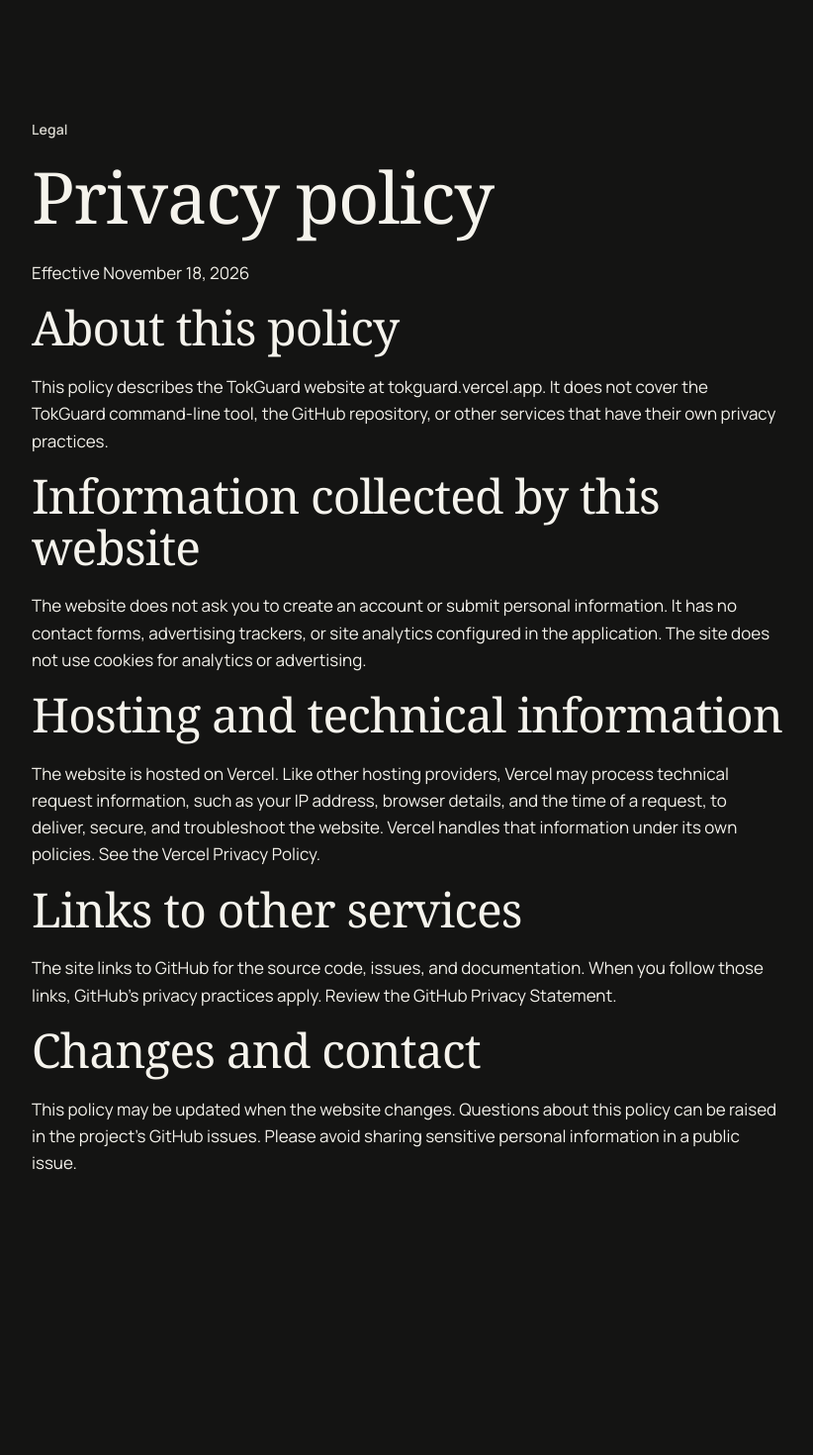
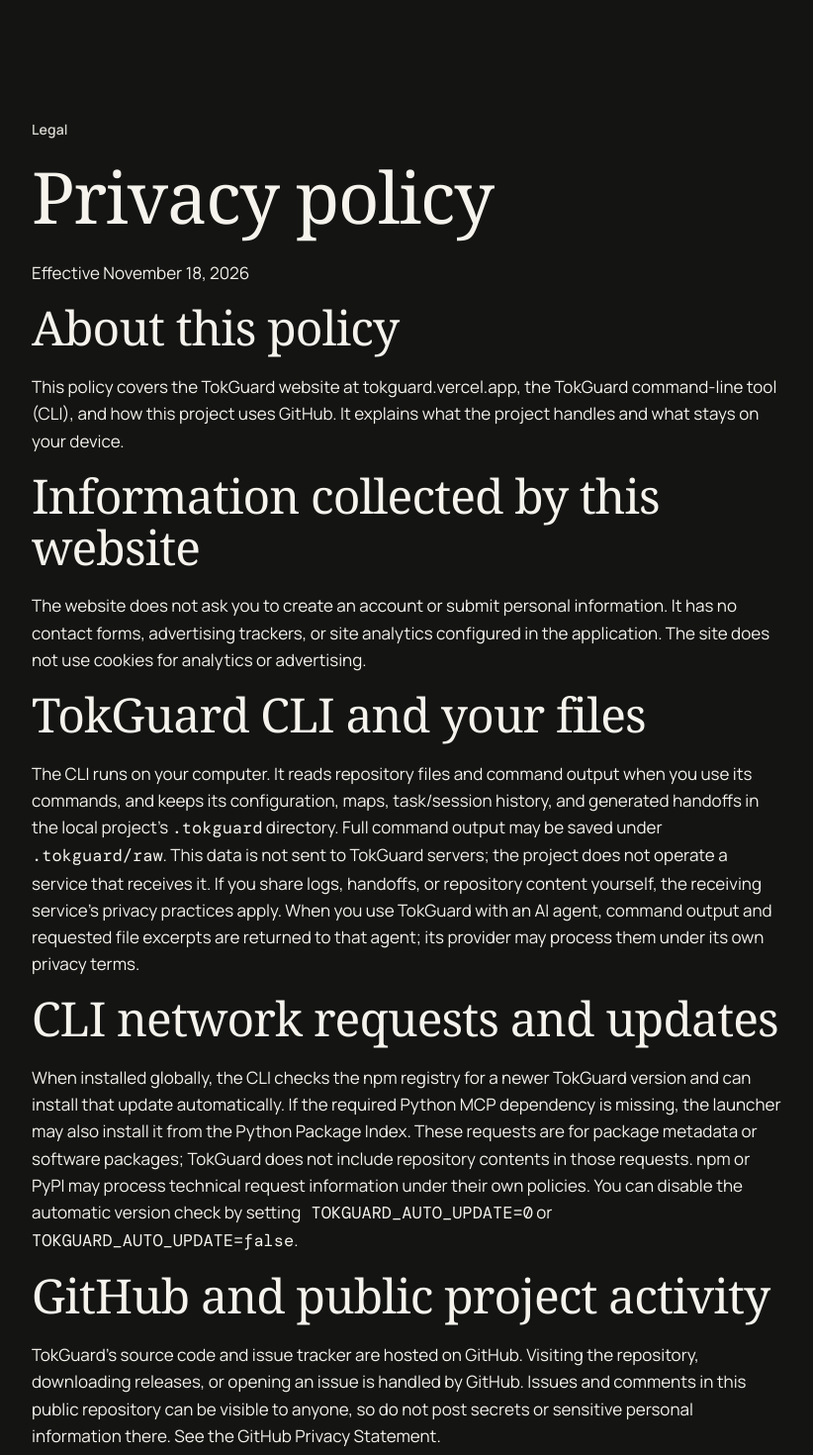
Before and after one commit to Sarthak-madan334/tokguard, a Next.js app in the folder website/: page /privacy in a window 1280 px wide. Shown: the top 1470 px of the page at 99% size, without its empty margins (228-1050 px from the left). Before the commit the page ends 1324 px from the top, so only its background shows below. Built offline with nearby package versions, Linux system fonts and the light colour scheme.

Commit message:
Expand privacy policy for CLI and GitHub

```diff
--- a/website/src/app/privacy/page.tsx
+++ b/website/src/app/privacy/page.tsx
@@ -15,9 +15,9 @@ export default function PrivacyPolicyPage() {
 
         <h2>About this policy</h2>
         <p>
-          This policy describes the TokGuard website at tokguard.vercel.app. It does not cover
-          the TokGuard command-line tool, the GitHub repository, or other services that have
-          their own privacy practices.
+          This policy covers the TokGuard website at tokguard.vercel.app, the TokGuard command-line
+          tool (CLI), and how this project uses GitHub. It explains what the project handles and
+          what stays on your device.
         </p>
 
         <h2>Information collected by this website</h2>
@@ -25,6 +25,41 @@ export default function PrivacyPolicyPage() {
           The website does not ask you to create an account or submit personal information.
           It has no contact forms, advertising trackers, or site analytics configured in the
           application. The site does not use cookies for analytics or advertising.
+        </p>
+
+        <h2>TokGuard CLI and your files</h2>
+        <p>
+          The CLI runs on your computer. It reads repository files and command output when you
+          use its commands, and keeps its configuration, maps, task/session history, and generated
+          handoffs in the local project&apos;s <code>.tokguard</code> directory. Full command output
+          may be saved under <code>.tokguard/raw</code>. This data is not sent to TokGuard servers;
+          the project does not operate a service that receives it. If you share logs, handoffs,
+          or repository content yourself, the receiving service&apos;s privacy practices apply.
+          When you use TokGuard with an AI agent, command output and requested file excerpts are
+          returned to that agent; its provider may process them under its own privacy terms.
+        </p>
+
+        <h2>CLI network requests and updates</h2>
+        <p>
+          When installed globally, the CLI checks the npm registry for a newer TokGuard version
+          and can install that update automatically. If the required Python MCP dependency is
+          missing, the launcher may also install it from the Python Package Index. These requests
+          are for package metadata or software packages; TokGuard does not include repository
+          contents in those requests. npm or PyPI may process technical request information under
+          their own policies. You can disable the automatic version check by setting
+          <code> TOKGUARD_AUTO_UPDATE=0</code> or <code>TOKGUARD_AUTO_UPDATE=false</code>.
+        </p>
+
+        <h2>GitHub and public project activity</h2>
+        <p>
+          TokGuard&apos;s source code and issue tracker are hosted on GitHub. Visiting the repository,
+          downloading releases, or opening an issue is handled by GitHub. Issues and comments in
+          this public repository can be visible to anyone, so do not post secrets or sensitive
+          personal information there. See the{" "}
+          <a href="https://docs.github.com/en/site-policy/privacy-policies/github-privacy-statement" target="_blank" rel="noreferrer">
+            GitHub Privacy Statement
+          </a>
+          .
         </p>
 
         <h2>Hosting and technical information</h2>
@@ -41,12 +76,8 @@ export default function PrivacyPolicyPage() {
 
         <h2>Links to other services</h2>
         <p>
-          The site links to GitHub for the source code, issues, and documentation. When you
-          follow those links, GitHub&apos;s privacy practices apply. Review the{" "}
-          <a href="https://docs.github.com/en/site-policy/privacy-policies/github-privacy-statement" target="_blank" rel="noreferrer">
-            GitHub Privacy Statement
-          </a>
-          .
+          TokGuard may run commands that you choose, and those commands can contact other
+          services independently. This policy does not cover those commands or services.
         </p>
 
         <h2>Changes and contact</h2>
```
